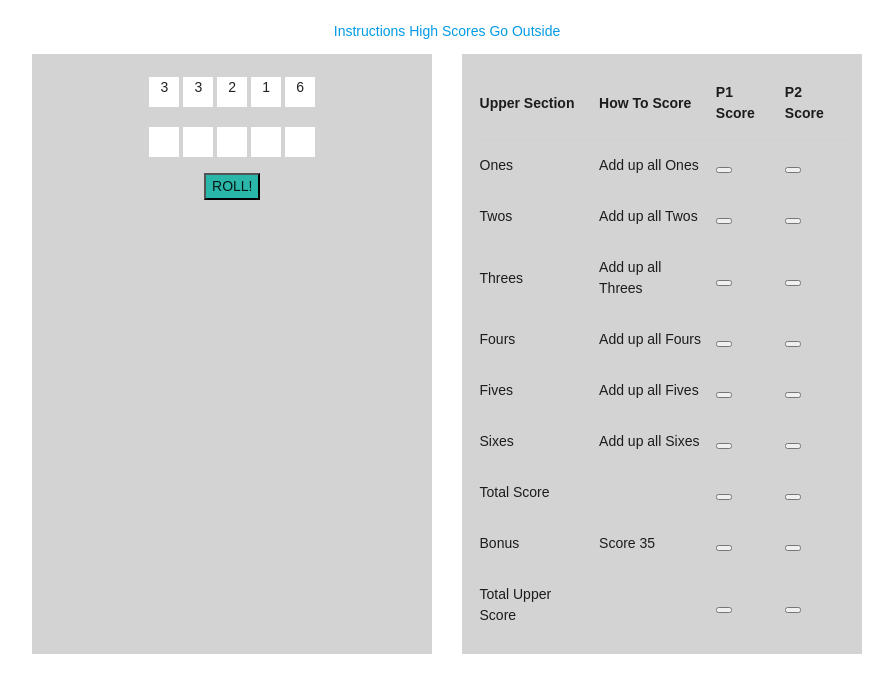
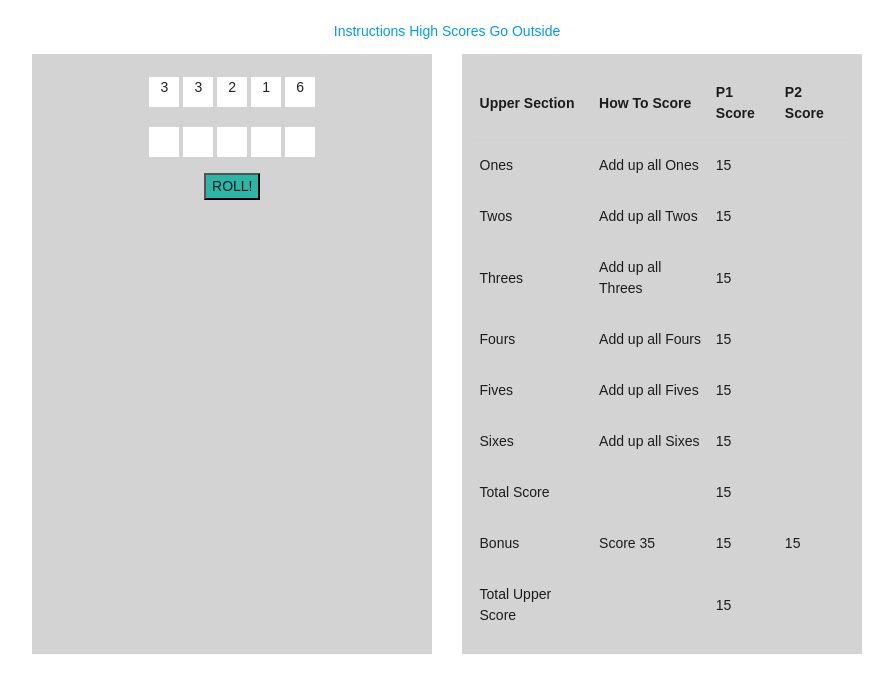
Before and after one commit to danheyward/game-project, a plain HTML site: page index.html in a window 1280 px wide. Both pictures are taken after a click on the button "ROLL!". Shown: the part 97-777 px from the top of the page, without its empty margins (193-1086 px from the left). Drawn offline with nearby package versions, Linux system fonts and the light colour scheme.

Commit message:
Added ability to sum die and display in scoring boxes

```diff
--- a/index.html
+++ b/index.html
@@ -54,60 +54,60 @@
             <tr>
               <td>Ones</td>
               <td>Add up all Ones</td>
-              <td><button></button></td>
-              <td><button></button></td>
+              <td class='ones player1'></td>
+              <td class='ones player2'></td>
             </tr>
             <tr>
               <td>Twos</td>
               <td>Add up all Twos</td>
-              <td><button></button></td>
-              <td><button></button></td>
+              <td class='ones player1'></td>
+              <td class='ones player2'></td>
             </tr>
             <tr>
               <td>Threes</td>
               <td>Add up all Threes</td>
-              <td><button></button></td>
-              <td><button></button></td>
+              <td class='ones player1'></td>
+              <td class='ones player2'></td>
             </tr>
             <tr>
               <td>Fours</td>
               <td>Add up all Fours</td>
-              <td><button></button></td>
-              <td><button></button></td>
+              <td class='ones player1'></td>
+              <td class='ones player2'></td>
             </tr>
             <tr>
               <td>Fives</td>
               <td>Add up all Fives</td>
-              <td><button></button></td>
-              <td><button></button></td>
+              <td class='ones player1'></td>
+              <td class='ones player2'></td>
             </tr>
             <tr>
               <td>Sixes</td>
               <td>Add up all Sixes</td>
-              <td><button></button></td>
-              <td><button></button></td>
+              <td class='ones player1'></td>
+              <td class='ones player2'></td>
             </tr>
             <tr>
               <td>Total Score</td>
               <td></td>
-              <td><button></button></td>
-              <td><button></button></td>
+              <td id='upperscorep1' class='player1'></td>
+              <td id='upperscorep2' class='player2'></td>
             </tr>
             <tr>
               <td>Bonus</td>
               <td>Score 35</td>
-              <td><button></button></td>
-              <td><button></button></td>
+              <td id='bonusp1' class='player1'></td>
+              <td id='bonusp2' class='player1'></td>
             </tr>
             <tr>
               <td>Total Upper Score</td>
               <td></td>
-              <td><button></button></td>
-              <td><button></button></td>
+              <td id='totalupperp1' class='player1'></td>
+              <td id='totalupperp2' class='player2'></td>
             </tr>
         </table>
         <br /><br />
-        <table class='lowertable highlight'>
+        <!-- <table class='lowertable highlight'>
           <thead>
             <th>Lower Section</th>
             <th>How To Score</th>
@@ -174,7 +174,7 @@
               <td></td>
               <td><button></button></td>
               <td><button></button></td>
-            </tr>
+            </tr> -->
       </div>
 
     </main>
--- a/js/script.js
+++ b/js/script.js
@@ -7,9 +7,11 @@ var player1 = true,
 var dice = $('.dice'),
     diceInPlay = [],
     diceInHand = [],
+    allDice = [],
     rollNum = 0,
     die = 0,
-    button = $('#rollbutton');
+    diceSum = 0,
+    diceButton = $('#rollbutton');
 // Global Constants
 var fullHand = 5;
 
@@ -55,14 +57,30 @@ var clearTable = function() {
   };
 };
 
+var potentialScore = function() {
+  if (diceInPlay.length !== 0 && diceInHand.length === 0) {
+    diceSum = diceInPlay.reduce(function(total, amount) {
+      return total + amount
+    });
+    $('.player1').html(diceSum);
+  } else if (diceInPlay.length !== 0 || diceInHand.length !== 0) {
+      allDice = diceInHand.concat(diceInPlay);
+      diceSum = allDice.reduce(function(total, amount) {
+        return total + amount
+      });
+      $('.player1').html(diceSum);
+    }
+  };
 
-// Click Events
-button.on('click', function() {
+
+// Game Turn Function
+diceButton.on('click', function() {
   if (rollNum < 3) {
     clearTable();
     diceInPlay = [];
     rollDice();
     showRoll();
+    potentialScore();
     resetDice();
     saveDice();
     rollNum++
@@ -71,12 +89,14 @@ button.on('click', function() {
 
 dice.on('click', function() {
   if (this.classList.contains('dice') && $(this).html() !== '') {
-    this.classList.add('diceselect')
-    this.classList.remove('dice')
-    diceInHand.push($(this).html())
+    this.classList.add('diceselect');
+    this.classList.remove('dice');
+    var int = $(this).html();
+    diceInHand.push(parseInt(int, 10));
   } else {
     this.classList.add('dice');
     this.classList.remove('diceselect')
-    diceInHand.splice(diceInHand.indexOf($(this).html()), 1);
+    var int = $(this).html();
+    diceInHand.splice(diceInHand.indexOf(parseInt(int, 10)), 1);
   }
 });
```
